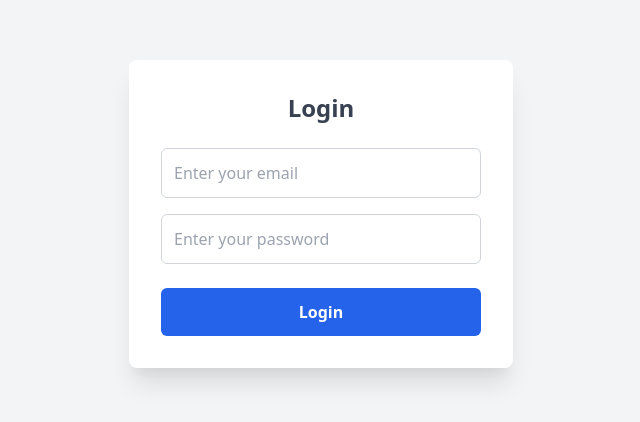
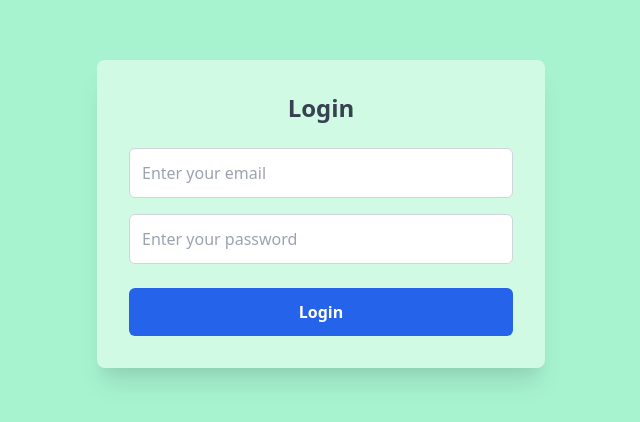
Before and after one commit to sithija2006/Chat_App, a plain HTML site: page index.html in a window 1280 px wide. Shown: the part 186-608 px from the top of the page, without its empty margins (319-959 px from the left). Drawn offline with nearby package versions, Linux system fonts and the light colour scheme.

Commit message:
Update index.html

```diff
--- a/index.html
+++ b/index.html
@@ -11,9 +11,8 @@
     <link href="https://unpkg.com/tailwindcss@^1.0/dist/tailwind.min.css" rel="stylesheet">
 </head>
 
-<body class="bg-gray-100 flex justify-center items-center h-screen">
-
-    <div class="bg-white p-8 rounded-lg shadow-xl w-96">
+<body class="bg-green-200 flex justify-center items-center h-screen">
+    <div class="bg-green-100 p-8 rounded-lg shadow-xl w-full max-w-md">
         <h2 class="text-2xl font-semibold text-center text-gray-700 mb-6">Login</h2>
         <form id="loginForm">
             <div class="mb-4">
```
